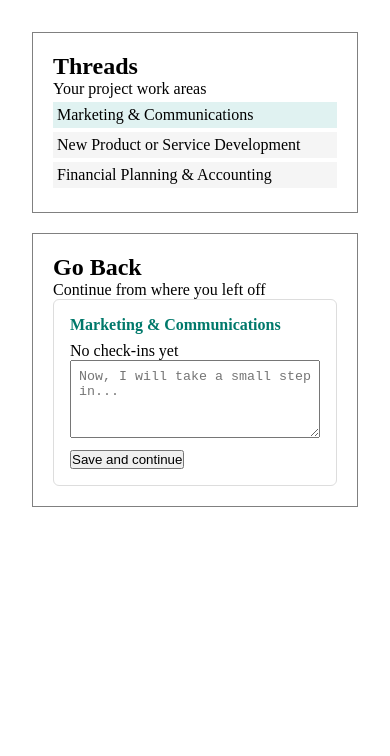
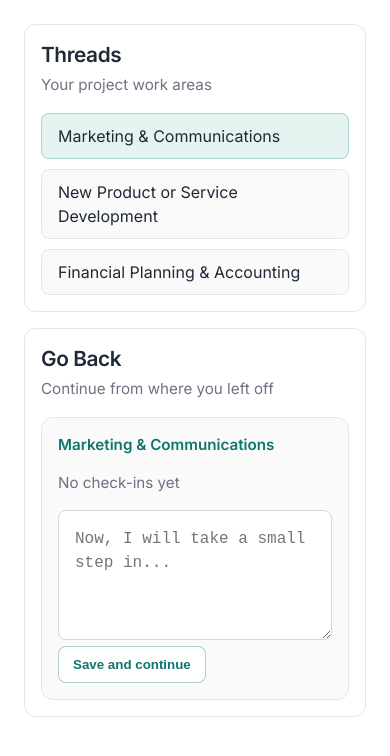
Before and after one commit to rutaio/gobackapp, a React app in the folder frontend/: page / in a window 390 px wide. Both pictures are taken after a click on the item "Marketing & Communications". Shown: the top 756 px of the page. Built offline with nearby package versions, Linux system fonts and the light colour scheme; the HTML template or start-up script is replaced by a standard one.

Commit message:
experiment: Vanilla CSS polish for HomePage

```diff
--- a/frontend/src/components/GoBackCard.tsx
+++ b/frontend/src/components/GoBackCard.tsx
@@ -24,13 +24,15 @@ export const GoBackCard = ({
           <>
             <p className="selected-thread">{selectedThread.name}</p>
 
-            <div className="checkins-history">
+            <div className="history">
               {checkinsForSelectedThread.length === 0 ? (
                 <p>No check-ins yet</p>
               ) : (
                 <ul>
                   {checkinsForSelectedThread.map((checkin) => (
-                    <li key={checkin.id}>{checkin.text}</li>
+                    <li key={checkin.id} className="history-item">
+                      {checkin.text}
+                    </li>
                   ))}
                 </ul>
               )}
--- a/frontend/src/styles/base/typography.css
+++ b/frontend/src/styles/base/typography.css
@@ -0,0 +1,32 @@
+@import url('https://fonts.googleapis.com/css2?family=Inter:wght@400;500;600&display=swap');
+
+body {
+  font-family: 'Inter', system-ui, -apple-system, BlinkMacSystemFont, sans-serif;
+  line-height: 1.5;
+  color: #222;
+}
+
+h1,
+h2,
+h3 {
+  font-weight: 600;
+  letter-spacing: -0.02em;
+  line-height: 1.3;
+}
+
+h1 {
+  font-size: 1.75rem;
+}
+
+h2 {
+  font-size: 1.3rem;
+}
+
+h3 {
+  font-size: 1.1rem;
+}
+
+p {
+  font-size: 0.95rem;
+  color: #444;
+}
--- a/frontend/src/styles/pages/home.css
+++ b/frontend/src/styles/pages/home.css
@@ -1,66 +1,201 @@
+/* 0) Spacing */
+:root {
+  --space-xs: 6px;
+  --space-sm: 10px;
+  --space-md: 16px;
+  --space-lg: 24px;
+  --space-xl: 32px;
+
+  --radius-sm: 8px;
+  --radius-md: 12px;
+
+  --border: #e6e6e6;
+  --border-strong: #d8d8d8;
+
+  --bg: #ffffff;
+  --bg-soft: #fafafa;
+  --bg-softer: #f6f6f6;
+
+  --text: #1f2937;
+  --text-muted: #6b7280;
+  --text-faint: #9ca3af;
+
+  --accent: #0f766e; /* calm teal */
+  --accent-soft: #e6f4f1;
+}
+
+/* 1) Layout foundation */
 .page {
-  padding: 2rem;
-  max-width: 1200px;
+  padding: var(--space-xl);
+  max-width: 1100px;
   margin: 0 auto;
+  color: var(--text);
 }
 
 .dashboard {
   display: flex;
-  gap: 20px;
+  gap: var(--space-lg);
+  align-items: flex-start;
 }
 
+/* 2) Panels (containers) */
 .panel {
-  border: 1px solid grey;
-  padding: 20px;
   flex: 1;
+  background: var(--bg);
+  border: 1px solid var(--border);
+  border-radius: var(--radius-md);
+  padding: var(--space-lg);
 }
 
+/* 3) Threads list */
 ul {
   list-style: none;
+  padding: 0;
+  margin: var(--space-md) 0 0 0;
+  display: flex;
+  flex-direction: column;
+  gap: var(--space-sm);
 }
 
 ul li {
-  margin: 4px 0 4px 0;
-  padding: 4px;
-  background-color: #f5f5f5;
+  padding: var(--space-sm) var(--space-md);
+  background-color: var(--bg-soft);
+  border: 1px solid var(--border);
+  border-radius: var(--radius-sm);
+  cursor: pointer;
+  transition: background-color 120ms ease, border-color 120ms ease;
 }
 
 ul li:hover {
-  background-color: #eaeaea;
-  cursor: pointer;
-}
-
-li {
-  cursor: pointer;
+  background-color: var(--bg-softer);
+  border-color: var(--border-strong);
 }
 
 li.selected {
-  background-color: #e0f2f1;
+  background-color: var(--accent-soft);
+  border-color: rgba(15, 118, 110, 0.25);
 }
 
+/* 4) GoBack card */
 .card {
-  padding: 16px;
-  border: 1px solid #ddd;
-  border-radius: 6px;
+  margin-top: var(--space-md);
+  padding: var(--space-lg);
+  border: 1px solid var(--border);
+  border-radius: var(--radius-md);
+  background: var(--bg-soft);
+
+  display: flex;
+  flex-direction: column;
+  gap: var(--space-md);
 }
 
+/* Selected thread */
 .selected-thread {
-  font-weight: 600;
-  color: #00796b;
-  margin-bottom: 8px;
+  font-weight: 650;
+  color: var(--accent);
+  margin: 0;
+}
+
+/* 5) Past check-ins */
+.history {
+  display: flex;
+  flex-direction: column;
+  gap: var(--space-sm);
+  color: var(--text-muted);
+  font-size: 0.95rem;
+  line-height: 1.45;
+}
+
+.history-item {
+  padding: var(--space-sm) var(--space-md);
+  background: rgba(255, 255, 255, 0.65);
+  border: 1px solid var(--border);
+  border-radius: var(--radius-sm);
+}
+
+.history-empty {
+  color: var(--text-faint);
+  font-style: italic;
+}
+
+/* 6) Form */
+.checkin-card {
+  display: flex;
+  flex-direction: column;
+  gap: var(--space-sm);
 }
 
 .checkin-card textarea {
   width: 100%;
-  padding: 0.5rem;
+  min-height: 110px;
+  padding: var(--space-md);
+
+  border: 1px solid var(--border-strong);
+  border-radius: var(--radius-sm);
+  background: #fff;
+
+  font-size: 1rem;
+  line-height: 1.5;
+  color: var(--text);
+
+  resize: vertical;
+}
+
+.checkin-card textarea:focus {
+  outline: none;
+  border-color: rgba(15, 118, 110, 0.45);
+  box-shadow: 0 0 0 3px rgba(15, 118, 110, 0.12);
 }
 
 .checkin-card button {
-  margin-top: 0.5rem;
+  align-self: flex-start;
+  padding: 10px 14px;
+
+  border: 1px solid rgba(15, 118, 110, 0.35);
+  border-radius: var(--radius-sm);
+
+  background: #ffffff;
+  color: var(--accent);
+  font-weight: 600;
+
+  cursor: pointer;
+  transition: background-color 120ms ease, transform 80ms ease;
 }
 
+.checkin-card button:hover {
+  background: var(--accent-soft);
+}
+
+.checkin-card button:active {
+  transform: translateY(1px);
+}
+
+/* 7) Small typography tweaks */
+h2 {
+  margin: 0 0 var(--space-xs) 0;
+}
+
+p {
+  margin: 0;
+  color: var(--text-muted);
+}
+
+/* 8) Mobile */
 @media (max-width: 768px) {
+  .page {
+    padding: var(--space-lg);
+  }
+
   .dashboard {
     flex-direction: column;
+    gap: var(--space-md);
+  }
+
+  .panel {
+    padding: var(--space-md);
+  }
+
+  .card {
+    padding: var(--space-md);
   }
 }
```
